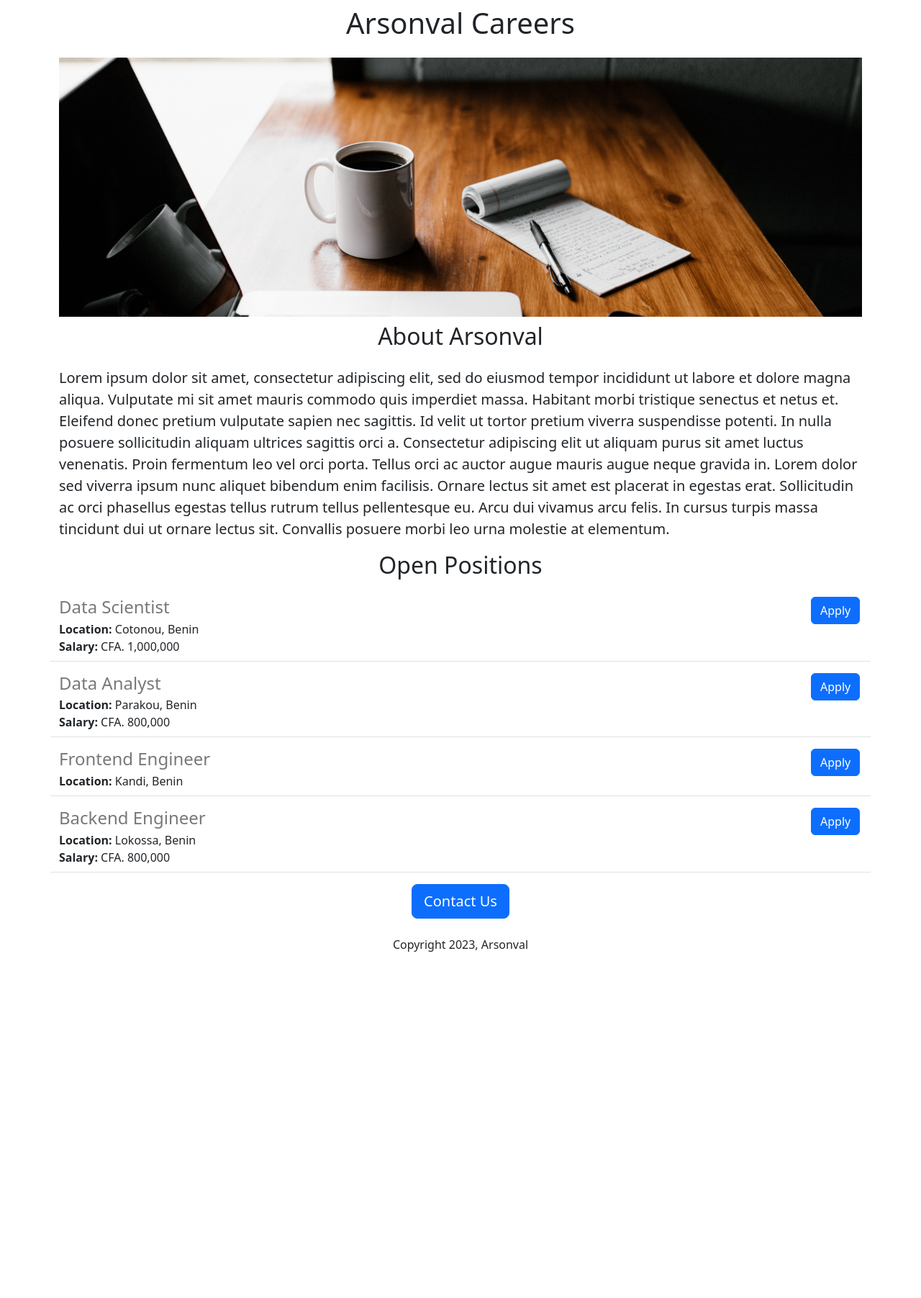
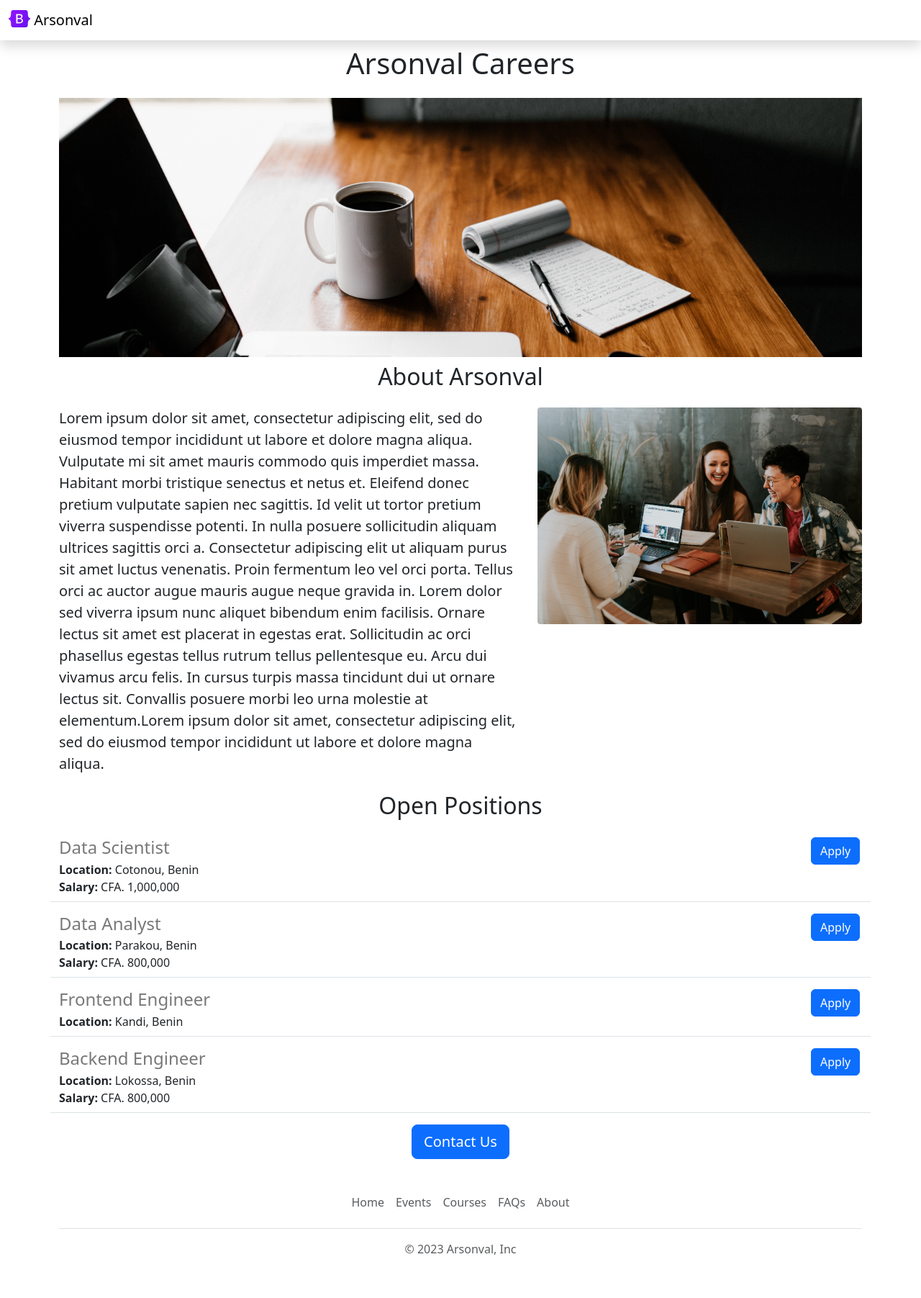
Before and after one commit to Arsene-A/job-website-v2, a Flask app: page / in a window 1280 px wide. Shown: the whole page at 72% size. Before the commit the page ends 1322 px from the top, so only its background shows below. Run offline with Flask 3, Linux system fonts and the light colour scheme.

Commit message:
functional and improvement

```diff
--- /dev/null
+++ b/templates/footer.html
@@ -0,0 +1,12 @@
+<div class="container">
+  <footer class="py-3 my-4">
+    <ul class="nav justify-content-center border-bottom pb-3 mb-3">
+      <li class="nav-item"><a target="_blank" href="https://arsonval-careers-website.onrender.com/" class="nav-link px-2 text-body-secondary">Home</a></li>
+      <li class="nav-item"><a target="_blank" href="https://arsonval-careers-website.onrender.com/" class="nav-link px-2 text-body-secondary">Events</a></li>
+      <li class="nav-item"><a target="_blank" href="https://arsonval-careers-website.onrender.com/" class="nav-link px-2 text-body-secondary">Courses</a></li>
+      <li class="nav-item"><a target="_blank" href="https://arsonval-careers-website.onrender.com/" class="nav-link px-2 text-body-secondary">FAQs</a></li>
+      <li class="nav-item"><a target="_blank" href="https://arsonval-careers-website.onrender.com/" class="nav-link px-2 text-body-secondary">About</a></li>
+    </ul>
+    <p class="text-center text-body-secondary">&copy; 2023 Arsonval, Inc</p>
+  </footer>
+</div>
--- a/templates/home.html
+++ b/templates/home.html
@@ -15,13 +15,21 @@
 
   </head>
   <body>
+    {% include 'nav.html' %}
     <div class="container">
         <h1 class="text-center mt-2 mb-4">{{company_name}} Careers</h1>
         <img class="img-fluid" id="banner" src="https://job-website--arseneaizansi.repl.co/static/banner.jpeg">
         <h2 class="text-center mt-2 mb-4">About Arsonval</h2>
+      <div class="row">
+        <div class="col-md-7">
         <p class="lead">
-        Lorem ipsum dolor sit amet, consectetur adipiscing elit, sed do eiusmod tempor incididunt ut labore et dolore magna aliqua. Vulputate mi sit amet mauris commodo quis imperdiet massa. Habitant morbi tristique senectus et netus et. Eleifend donec pretium vulputate sapien nec sagittis. Id velit ut tortor pretium viverra suspendisse potenti. In nulla posuere sollicitudin aliquam ultrices sagittis orci a. Consectetur adipiscing elit ut aliquam purus sit amet luctus venenatis. Proin fermentum leo vel orci porta. Tellus orci ac auctor augue mauris augue neque gravida in. Lorem dolor sed viverra ipsum nunc aliquet bibendum enim facilisis. Ornare lectus sit amet est placerat in egestas erat. Sollicitudin ac orci phasellus egestas tellus rutrum tellus pellentesque eu. Arcu dui vivamus arcu felis. In cursus turpis massa tincidunt dui ut ornare lectus sit. Convallis posuere morbi leo urna molestie at elementum.
+        Lorem ipsum dolor sit amet, consectetur adipiscing elit, sed do eiusmod tempor incididunt ut labore et dolore magna aliqua. Vulputate mi sit amet mauris commodo quis imperdiet massa. Habitant morbi tristique senectus et netus et. Eleifend donec pretium vulputate sapien nec sagittis. Id velit ut tortor pretium viverra suspendisse potenti. In nulla posuere sollicitudin aliquam ultrices sagittis orci a. Consectetur adipiscing elit ut aliquam purus sit amet luctus venenatis. Proin fermentum leo vel orci porta. Tellus orci ac auctor augue mauris augue neque gravida in. Lorem dolor sed viverra ipsum nunc aliquet bibendum enim facilisis. Ornare lectus sit amet est placerat in egestas erat. Sollicitudin ac orci phasellus egestas tellus rutrum tellus pellentesque eu. Arcu dui vivamus arcu felis. In cursus turpis massa tincidunt dui ut ornare lectus sit. Convallis posuere morbi leo urna molestie at elementum.Lorem ipsum dolor sit amet, consectetur adipiscing elit, sed do eiusmod tempor incididunt ut labore et dolore magna aliqua.
         </p>
+        </div>
+        <div class="d-none d-md-block col-md-5">
+          <img class="img-fluid" src="/static/people.jpg" style=" border-radius:4px;">
+        </div>
+      </div>
         <h2 class="text-center mt-2 mb-4">Open Positions</h2>
       <div>
           {% for job in jobs%}
@@ -29,9 +37,9 @@
           {% endfor %}
       </div>
         <div class="text-center">
-          <button class="btn btn-primary btn-lg">Contact Us</button>
-          <p class="mt-4">Copyright 2023, Arsonval</p>
+          <a class="btn btn-primary btn-lg" href=" mailto:hello@arsonval.ai?subject=Question%20about%20Job%20Opening&body=My%20name%3A%20%3Cyour%20name%20here%3E%0D%0AMy%20questions%3A%20%3Center%20question%20here%3E%0D%0A ">Contact Us</a>
         </div>
     </div>
+    {% include 'footer.html' %}
   </body>
 </html>
--- a/templates/jobitem.html
+++ b/templates/jobitem.html
@@ -12,7 +12,7 @@
     {% endif %}
   </div>
   <div class="col-1">
-    <button type="button" class="btn btn-primary">Apply</button>
+    <a href="mailto:hello@arsonval.ai?subject=Application%20for%20 {{job['title']}}&body=My%20name%3A%20%3Cyour%20name%20here%3E%0D%0AMy%20Resume%20link%3A%20%3Cresume%20link%3E%0D%0AMy%20LinkedIn%20link%3A%20%3ClinkedIn%20link%3E%0D%0A%0D%0A" type="button" class="btn btn-primary">Apply</a>
   </div>
 
 
--- /dev/null
+++ b/templates/nav.html
@@ -0,0 +1,9 @@
+<nav class="navbar shadow fixed-top bg-white ">
+  <div class="container-fluid">
+    <a class="navbar-brand" href="#">
+      <img src="/static/logo.svg" alt="Logo" width="30" height="24" class="d-inline-block align-text-top">
+      Arsonval
+    </a>
+  </div>
+</nav>
+<div style="height:56px"></div>
```
Also changed, not shown: static/logo.svg (added), static/people.jpg (added).
